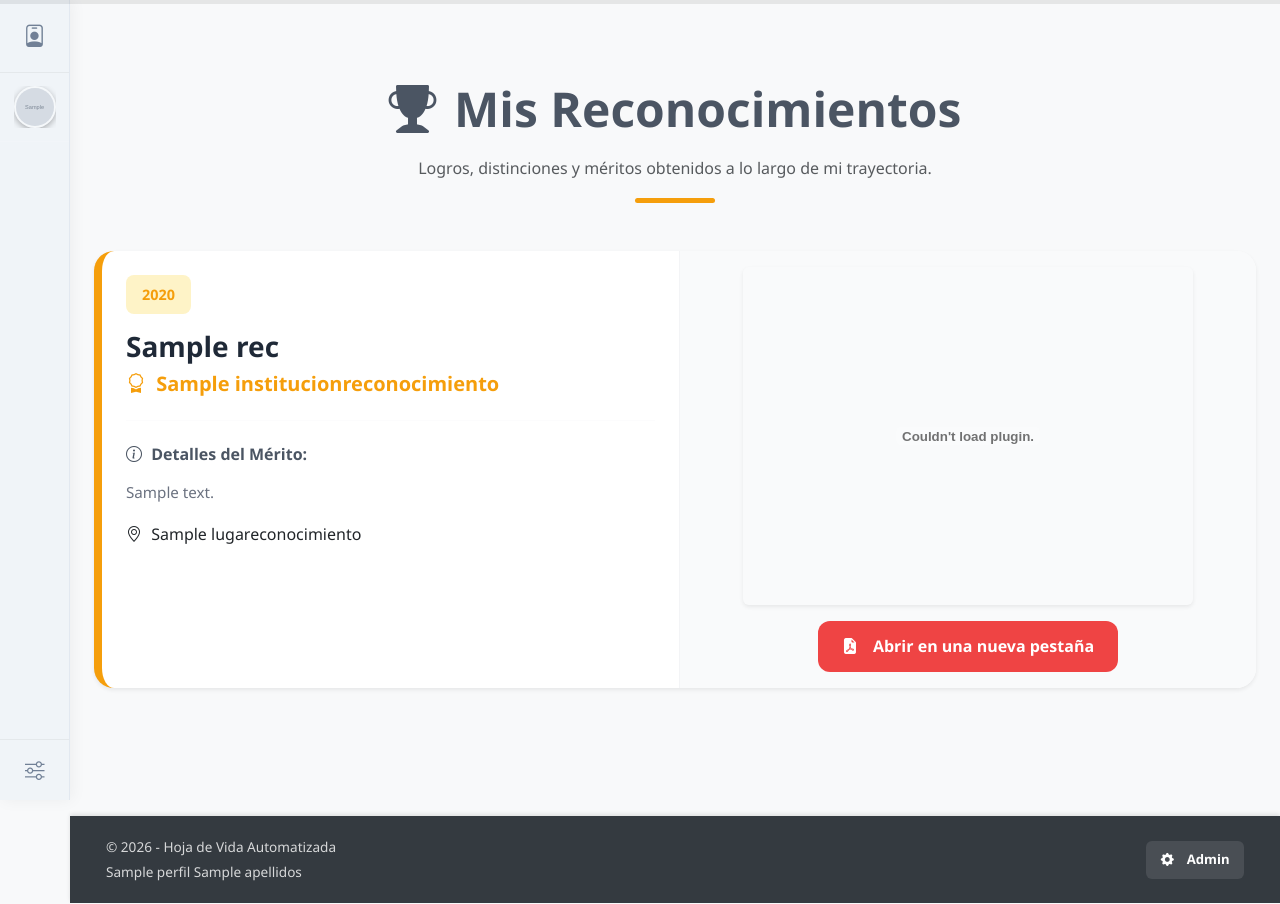
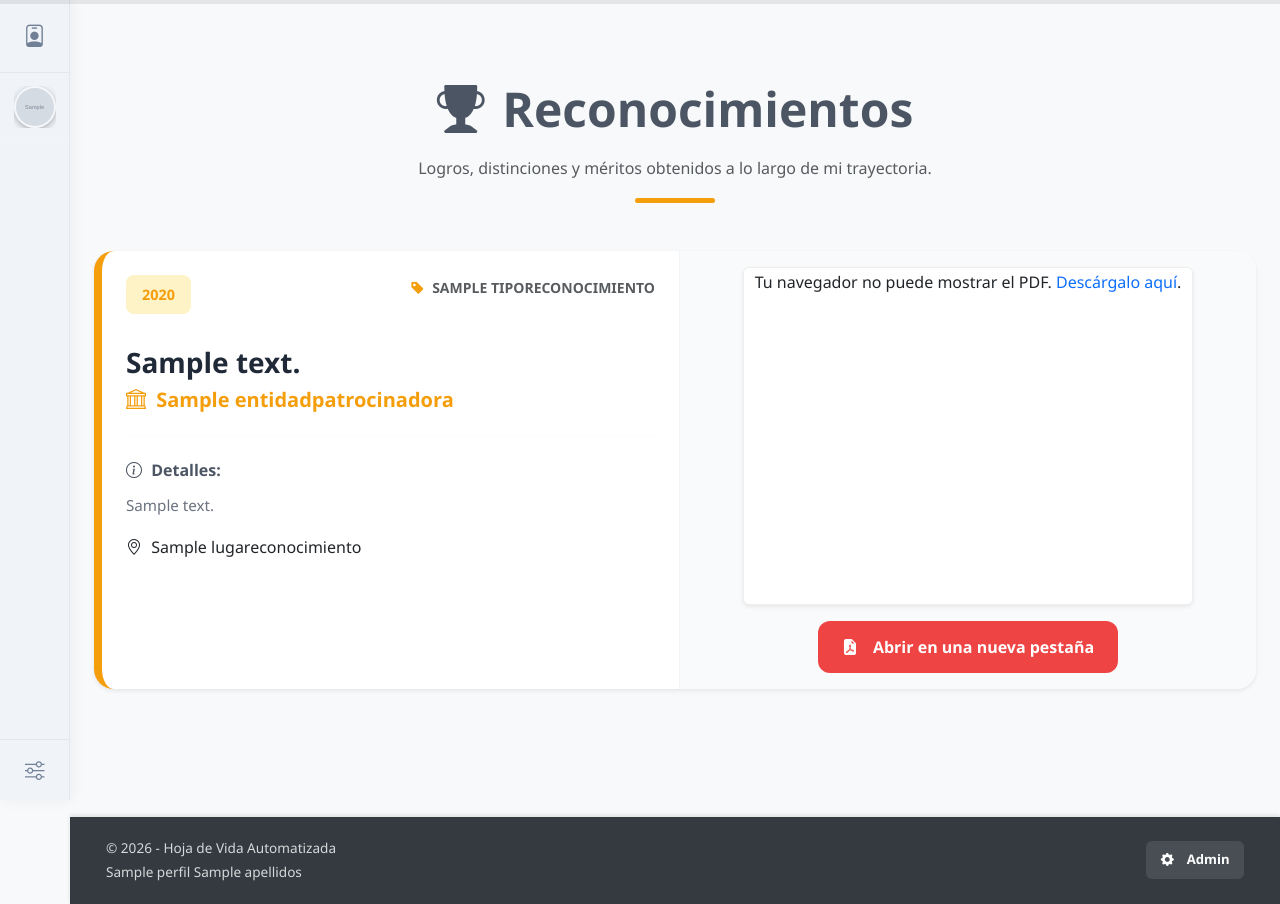
Before and after one commit to johnfralu/hojaDeVidaKelly, a Django app: template templates/curriculum/reconocimientos.html in a window 1280 px wide. Run offline with Django 3.2, Linux system fonts and the light colour scheme; the template is opened without the code that fills it: most values are stand-ins (such as "Sample title", 1, 10 or a date in 2020); grey boxes marked "Sample" are stand-in pictures.

Commit message:
Mod. Reconocimientos V2

```diff
--- a/static/css/styles.css
+++ b/static/css/styles.css
@@ -560,3 +560,14 @@ footer {
     border: none;
     border-radius: 15px;
 }
+
+.rec-info-side .bi-tag-fill {
+    color: var(--rec-yellow-main);
+    margin-right: 4px;
+}
+
+/* Mejora el contenedor del PDF para que no se vea vacío mientras carga */
+.ratio.bg-white {
+    background-color: white !important;
+    border: 1px solid #eee;
+}
--- a/templates/curriculum/reconocimientos.html
+++ b/templates/curriculum/reconocimientos.html
@@ -5,10 +5,10 @@
 
 {% block content %}
 <div class="container-fluid py-4">
-    <div class="row mb-5">
-        <div class="col-12 text-center">
+    <div class="row mb-5 text-center">
+        <div class="col-12">
             <h1 class="display-5 fw-bold section-title-rec">
-                <i class="bi bi-trophy-fill"></i> Mis Reconocimientos
+                <i class="bi bi-trophy-fill"></i> Reconocimientos
             </h1>
             <p class="text-muted">Logros, distinciones y méritos obtenidos a lo largo de mi trayectoria.</p>
             <div class="custom-hr-rec mx-auto"></div>
@@ -23,17 +23,23 @@
     <div class="row g-0">
         <div class="col-lg-6 p-4">
             <div class="rec-info-side">
+                <div class="d-flex justify-content-between align-items-start mb-3">
                     <span class="badge-year-pastel">{{ rec.fechareconocimiento|date:"Y" }}</span>
-                            <h3 class="rec-title">{{ rec.tituloreconocimiento }}</h3>
+                    <span class="text-muted small fw-bold text-uppercase">
+                        <i class="bi bi-tag-fill"></i> {{ rec.tiporeconocimiento }}
+                    </span>
+                </div>
+
+                <h3 class="rec-title">{{ rec.descripcionreconocimiento|truncatechars:80 }}</h3>
                 <h5 class="rec-institution">
-                                <i class="bi bi-award"></i> {{ rec.institucionreconocimiento }}
+                    <i class="bi bi-bank"></i> {{ rec.entidadpatrocinadora }}
                 </h5>
 
                 <hr class="soft-hr">
 
                 <div class="rec-description">
-                                <h6><i class="bi bi-info-circle"></i> Detalles del Mérito:</h6>
-                                <p>{{ rec.descripcionreconocimiento|linebreaks }}</p>
+                    <h6><i class="bi bi-info-circle"></i> Detalles:</h6>
+                    <p>{{ rec.descripcionreconocimiento }}</p>
                 </div>
 
                 {% if rec.lugareconocimiento %}
@@ -46,18 +52,22 @@
 
         <div class="col-lg-6 bg-light-preview p-3 text-center">
             <div class="pdf-preview-container">
-                            {% if rec.rutacertificadoreconocimiento %}
-                                <div class="ratio ratio-4x3 mb-3 shadow-sm rounded overflow-hidden">
-                                    <embed src="{{ rec.rutacertificadoreconocimiento.url }}#toolbar=0" type="application/pdf">
+                {% if rec.rutacertificado %}
+                    <div class="ratio ratio-4x3 mb-3 shadow-sm rounded overflow-hidden bg-white">
+                        <object data="{{ rec.rutacertificado.url }}" type="application/pdf" width="100%" height="100%">
+                            <p>Tu navegador no puede mostrar el PDF.
+                                <a href="{{ rec.rutacertificado.url }}">Descárgalo aquí</a>.
+                            </p>
+                        </object>
                     </div>
 
-                                <a href="{{ rec.rutacertificadoreconocimiento.url }}" target="_blank" class="btn-pdf-new-tab">
+                    <a href="{{ rec.rutacertificado.url }}" target="_blank" class="btn-pdf-new-tab">
                         <i class="bi bi-file-earmark-pdf-fill"></i> Abrir en una nueva pestaña
                     </a>
                 {% else %}
                     <div class="no-pdf-placeholder">
-                                    <i class="bi bi-file-earmark-x"></i>
-                                    <p>No hay archivo adjunto</p>
+                        <i class="bi bi-file-earmark-x" style="font-size: 3rem; color: #ccc;"></i>
+                        <p class="text-muted mt-2">No hay archivo adjunto para este reconocimiento</p>
                     </div>
                 {% endif %}
             </div>
```
Lines whose indentation alone changed are shown as unchanged.
